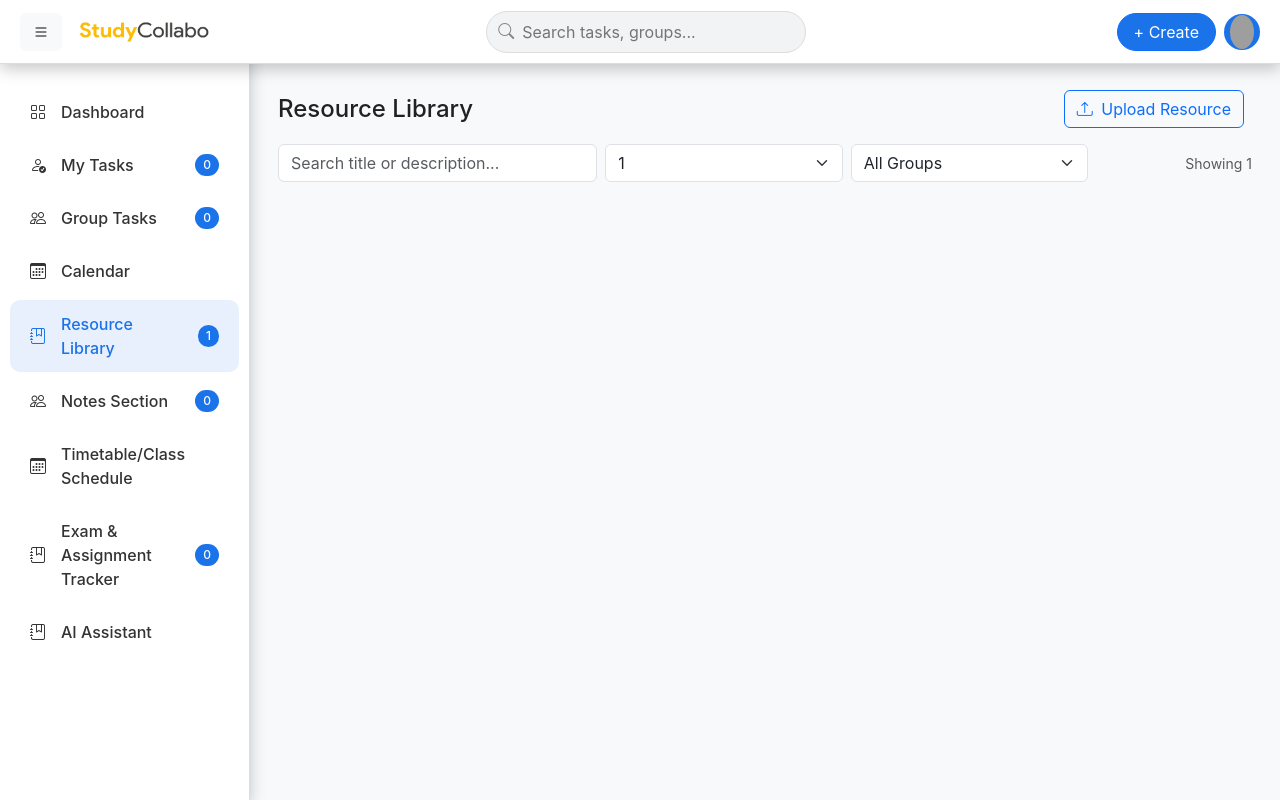
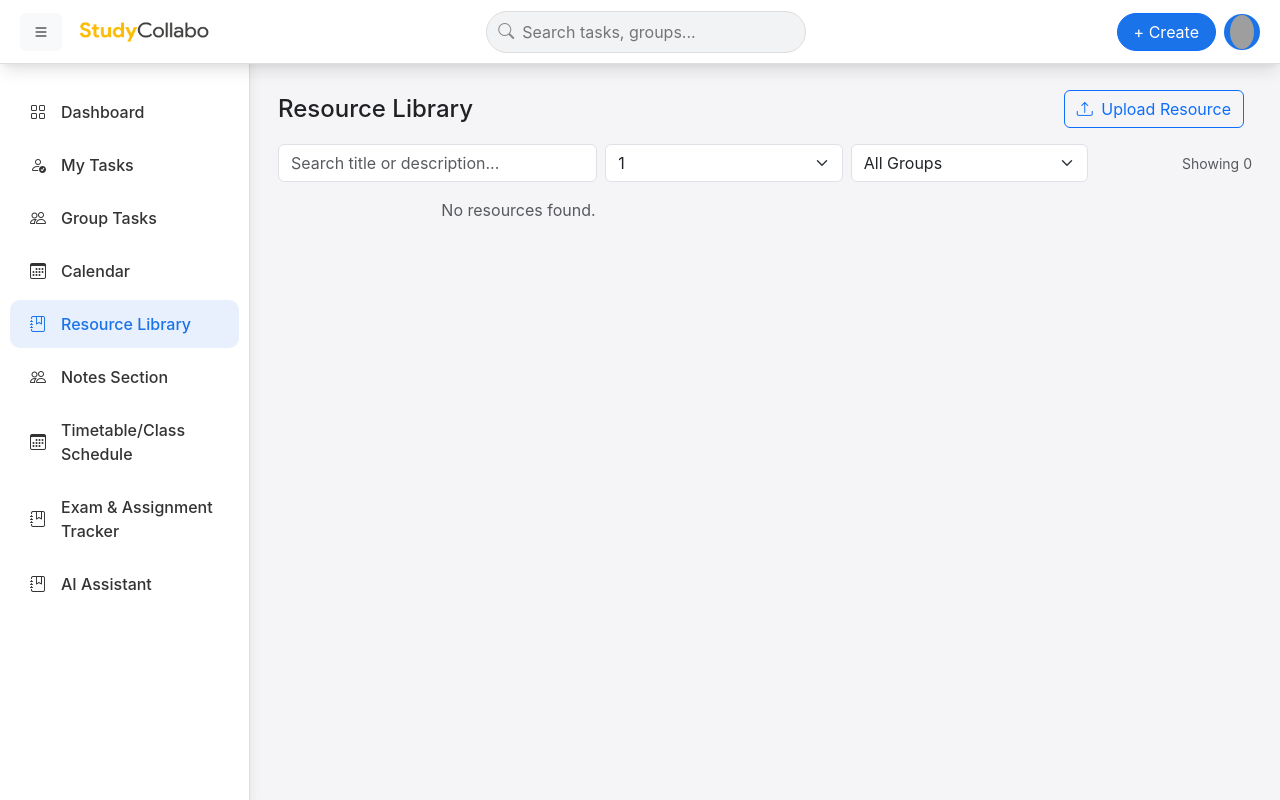
Before and after one commit to DiranDesai/StudyCollab-PHP, a PHP site: page /dashboard/resource_library.php in a window 1280 px wide. Run offline with PHP 8.4, Linux system fonts and the light colour scheme; a user stored in the database is signed in; data comes from the database, SQL or seed files in the repository; data that the repository does not hold is empty; grey boxes are pictures that could not be loaded.

Commit message:
Updating codebase

```diff
--- a/dashboard/calendar.php
+++ b/dashboard/calendar.php
@@ -64,7 +64,10 @@ $nextYear  = $month == 12 ? $year + 1 : $year;
 <link href="https://cdn.jsdelivr.net/npm/bootstrap-icons@1.11.3/font/bootstrap-icons.css" rel="stylesheet">
 <style>
 :root { --primary:#1a73e8; --surface:#fff; --bg:#f8f9fa; --text:#202124; --muted:#5f6368; }
-body { font-family:'Google Sans',sans-serif; margin:0; background:var(--bg); color:var(--text); overflow-x:hidden; }
+body {
+    font-family:-apple-system, BlinkMacSystemFont, "Segoe UI", Roboto;
+    background:var(--bg);
+}
 
 .sidebar { width:250px; height:100vh; background:var(--surface); border-right:1px solid #ddd; position:fixed; top:0; left:0; transition: width 0.3s; overflow:hidden; }
 .sidebar.collapsed { width:80px; }
--- a/dashboard/notes_section.php
+++ b/dashboard/notes_section.php
@@ -58,6 +58,9 @@ main{margin-left:250px;padding:90px 28px 40px;transition:margin-left .3s}
 #quillEditor { height:260px; }
 .modal-lg { max-width:900px; }
 .search-row .form-control, .search-row .form-select { min-height:44px; }
+.shadow-1{
+    box-shadow: rgba(0, 0, 0, 0.1) 0px 10px 15px -3px, rgba(0, 0, 0, 0.05) 0px 4px 6px -2px;
+}
 </style>
 </head>
 <body>
@@ -104,7 +107,7 @@ main{margin-left:250px;padding:90px 28px 40px;transition:margin-left .3s}
         <?php else: ?>
             <?php foreach ($notes as $n): ?>
                 <div class="col-md-4">
-                    <div class="note-card" data-course="<?= htmlspecialchars($n['course']) ?>" data-id="<?= intval($n['id']) ?>">
+                    <div class="note-card shadow-1" data-course="<?= htmlspecialchars($n['course']) ?>" data-id="<?= intval($n['id']) ?>">
                         <div style="display:flex;justify-content:space-between;align-items:flex-start;gap:8px;">
                             <div style="font-weight:600;font-size:1.02rem;"><?= htmlspecialchars($n['title']) ?: 'Untitled' ?></div>
                             <small class="text-muted"><?= date("M d, Y", strtotime($n['created_at'])) ?></small>
--- a/dashboard/resource_library.php
+++ b/dashboard/resource_library.php
@@ -224,7 +224,7 @@ $gstmt->close();
 <link href="https://cdn.jsdelivr.net/npm/bootstrap@5.3.3/dist/css/bootstrap.min.css" rel="stylesheet">
 <link href="https://cdn.jsdelivr.net/npm/bootstrap-icons@1.11.3/font/bootstrap-icons.css" rel="stylesheet">
 <style>
-:root{--primary:#1a73e8;--surface:#fff;--bg:#f8f9fa;--text:#202124}
+:root{--primary:#1a73e8;--surface:#fff;--bg:#f5f5f7;--text:#202124}
 body{font-family:Inter, system-ui, -apple-system, "Segoe UI", Roboto, "Helvetica Neue", Arial; background:var(--bg); color:var(--text); margin:0; overflow-x:hidden;}
 main{margin-left:250px;padding:90px 28px 40px;transition:margin-left .3s}
 @media(max-width:768px){main{margin-left:0!important;padding-top:80px}}
@@ -237,6 +237,18 @@ main{margin-left:250px;padding:90px 28px 40px;transition:margin-left .3s}
 .resource-cards { display:grid; grid-template-columns:repeat(auto-fill,minmax(320px,1fr)); gap:12px; margin-top:12px; }
 .resource-card { background:#fff;border:1px solid #eee;padding:14px;border-radius:10px;display:flex;flex-direction:column;justify-content:space-between; min-height:150px;}
 .small-muted{font-size:.85rem;color:#6b7280}
+
+.card-apple {
+    background:var(--card);
+    padding:22px;
+    border-radius:var(--radius);
+    border:1px solid #e5e5e7;
+    box-shadow:0 4px 20px rgba(0,0,0,0.04);
+    transition:all 0.25s ease;
+}
+.shadow-1{
+    box-shadow: rgba(0, 0, 0, 0.1) 0px 10px 15px -3px, rgba(0, 0, 0, 0.05) 0px 4px 6px -2px;
+}
 </style>
 </head>
 <body>
@@ -286,10 +298,10 @@ main{margin-left:250px;padding:90px 28px 40px;transition:margin-left .3s}
         <?php if (count($resources) === 0): ?>
             <div class="text-center text-muted">No resources found.</div>
         <?php else: foreach ($resources as $r): ?>
-            <div class="resource-card" data-course="<?= htmlspecialchars($r['course']) ?>" data-group="<?= intval($r['group_id']) ?>">
+            <div class="resource-card shadow-1" data-course="<?= htmlspecialchars($r['course']) ?>" data-group="<?= intval($r['group_id']) ?>">
                 <div>
                     <div style="font-weight:600;font-size:1.05rem"><?= htmlspecialchars($r['title']) ?></div>
-                    <div class="mt-2"><?= nl2br(htmlspecialchars(substr($r['description'],0,220))) ?><?= strlen($r['description'])>220 ? '...' : '' ?></div>
+                    <div class="mt-2">s<?= nl2br(htmlspecialchars(substr($r['description'],0,220))) ?><?= strlen($r['description'])>220 ? '...' : '' ?></div>
                 </div>
                 <div class="d-flex justify-content-between align-items-center mt-3">
                     <div class="small-muted">
--- a/includes/navbar.php
+++ b/includes/navbar.php
@@ -58,9 +58,13 @@ $first_name = explode(' ', trim($user_name))[0];
 .profile-header small { color:#555; }
 .profile-menu a { display:block; padding:10px 16px; text-decoration:none; color:#333; }
 .profile-menu a:hover { background:#f5f5f5; }
+
+.shadow-1{
+    box-shadow: rgba(0, 0, 0, 0.1) 0px 10px 15px -3px, rgba(0, 0, 0, 0.05) 0px 4px 6px -2px;
+}
 </style>
 
-<div class="topbar shadow-n1" id="topbar">
+<div class="topbar shadow-1" id="topbar">
     <div class="top-left">
         <button class="btn btn-light" id="toggleSidebar"><i class="bi bi-list"></i></button>
         <img src="../assets/img/SClogo.png" alt="StudyCollabo Logo" style="height:32px; width:auto;" class="logo1">
--- a/includes/sidebar.php
+++ b/includes/sidebar.php
@@ -1,22 +1,6 @@
 <?php
-// sidebar.php
-
-// Get current file name
+// Get current file name (e.g., 'dashboard.php')
 $current_page = basename($_SERVER['PHP_SELF']);
-$user_id = $_SESSION['user_id'] ?? 0;
-
-// Fetch counts
-$myTasks = $conn->query("SELECT COUNT(*) AS total FROM tasks WHERE user_id='$user_id'")->fetch_assoc()['total'] ?? 0;
-$groupTasks = $conn->query("
-    SELECT COUNT(*) AS total
-    FROM group_members gtm
-    JOIN group_tasks gt ON gtm.id = gt.id
-    WHERE gtm.user_id='$user_id'
-")->fetch_assoc()['total'] ?? 0;
-$resources = $conn->query("SELECT COUNT(*) AS total FROM resources")->fetch_assoc()['total'] ?? 0;
-$notes = $conn->query("SELECT COUNT(*) AS total FROM notes WHERE user_id='$user_id'")->fetch_assoc()['total'] ?? 0;
-$assignments = $conn->query("SELECT COUNT(*) AS total FROM assessments WHERE user_id='$user_id'")->fetch_assoc()['total'] ?? 0;
-$calendarEvents = $conn->query("SELECT COUNT(*) AS total FROM calendar_events WHERE user_id='$user_id'")->fetch_assoc()['total'] ?? 0;
 ?>
 
 <style>
@@ -24,18 +8,13 @@ $calendarEvents = $conn->query("SELECT COUNT(*) AS total FROM calendar_events WH
 .sidebar {
   width: 250px;
   height: 100vh;
-  background: var(--surface, #fff);
+  background: var(--surface);
+  border-right: 1px solid #ddd;
   position: fixed;
   top: 0;
   left: 0;
   transition: width 0.3s;
   overflow: hidden;
-  z-index: 1;
-  border-right: 1px solid #ddd;
-}
-
-.shadow-n1 {
-  box-shadow: 0 5px 15px rgba(0, 0, 0, 0.219);
 }
 
 .sidebar.collapsed {
@@ -45,7 +24,7 @@ $calendarEvents = $conn->query("SELECT COUNT(*) AS total FROM calendar_events WH
 .sidebar .logo {
   font-size: 1.3rem;
   font-weight: 600;
-  color: var(--primary, #007aff);
+  color: var(--primary);
   padding: 20px;
   display: flex;
   align-items: center;
@@ -69,113 +48,36 @@ $calendarEvents = $conn->query("SELECT COUNT(*) AS total FROM calendar_events WH
   border-radius: 10px;
   margin: 5px 10px;
   transition: 0.3s;
-  position: relative;
 }
 
 .sidebar ul li a:hover,
 .sidebar ul li a.active {
   background: #e8f0fe;
-  color: var(--primary, #007aff);
+  color: var(--primary);
 }
 
 .sidebar.collapsed ul li a span {
   display: none;
 }
-
-.count-badge {
-  background: var(--primary, #007aff);
-  color: white;
-  padding: 2px 8px;
-  border-radius: 12px;
-  font-size: 0.75rem;
-  margin-left: auto;
-}
-
-@media(max-width:768px){
-  .sidebar{width:0; display:none;}
+.shadow-1{
+    box-shadow: rgba(0, 0, 0, 0.1) 0px 10px 15px -3px, rgba(0, 0, 0, 0.05) 0px 4px 6px -2px;
 }
 </style>
 
-<!-- Sidebar HTML -->
-<div class="sidebar shadow-n1" id="sidebar">
-  <div class="logo mb-5"></div>
+<!-- Sidebar -->
+<div class="sidebar shadow-1" id="sidebar">
+  <div class="logo mb-6">
 
-  <ul class="mt-7">
-    <li>
-      <a href="../dashboard/dashboard.php" class="<?= $current_page == 'dashboard.php' ? 'active' : '' ?>">
-        <i class="bi bi-grid"></i> <span>Dashboard</span>
-      </a>
-    </li>
-
-    <li>
-      <a href="tasks.php" class="<?= $current_page == 'tasks.php' ? 'active' : '' ?>">
-        <i class="bi bi-person-check"></i>
-        <span>My Tasks</span>
-        <span class="count-badge"><?= $myTasks ?></span>
-      </a>
-    </li>
-
-    <li>
-      <a href="group_tasks.php" class="<?= $current_page == 'group_tasks.php' ? 'active' : '' ?>">
-        <i class="bi bi-people"></i>
-        <span>Group Tasks</span>
-        <span class="count-badge"><?= $groupTasks ?></span>
-      </a>
-    </li>
-
-    <li>
-      <a href="calendar.php" class="<?= $current_page == 'calendar.php' ? 'active' : '' ?>">
-        <i class="bi bi-calendar3"></i>
-        <span>Calendar</span>
-        <!-- <span class="count-badge"><?= $calendarEvents ?></span> -->
-      </a>
-    </li>
-
-    <li>
-      <a href="resource_library.php" class="<?= $current_page == 'resource_library.php' ? 'active' : '' ?>">
-        <i class="bi bi-journal-bookmark"></i>
-        <span>Resource Library</span>
-        <span class="count-badge"><?= $resources ?></span>
-      </a>
-    </li>
-
-    <li>
-      <a href="notes_section.php" class="<?= $current_page == 'notes_section.php' ? 'active' : '' ?>">
-        <i class="bi bi-people"></i>
-        <span>Notes Section</span>
-        <span class="count-badge"><?= $notes ?></span>
-      </a>
-    </li>
-
-    <li>
-      <a href="timetable_class_schedule.php" class="<?= $current_page == 'timetable_class_schedule.php' ? 'active' : '' ?>">
-        <i class="bi bi-calendar3"></i>
-        <span>Timetable/Class Schedule</span>
-      </a>
-    </li>
-
-    <li>
-      <a href="exam_assignment_tracker.php" class="<?= $current_page == 'exam_assignment_tracker.php' ? 'active' : '' ?>">
-        <i class="bi bi-journal-bookmark"></i>
-        <span>Exam & Assignment Tracker</span>
-        <span class="count-badge"><?= $assignments ?></span>
-      </a>
-    </li>
-
-    <li>
-      <a href="ai_assistant.php" class="<?= $current_page == 'ai_assistant.php' ? 'active' : '' ?>">
-        <i class="bi bi-journal-bookmark"></i><span>AI Assistant</span>
-      </a>
-    </li>
+  </div>
+  <ul class="mt-5">
+    <li><a href="../dashboard/dashboard.php" class="<?= $current_page == 'dashboard.php' ? 'active' : '' ?>"><i class="bi bi-grid"></i> <span>Dashboard</span></a></li>
+    <li><a href="tasks.php" class="<?= $current_page == 'tasks.php' ? 'active' : '' ?>"><i class="bi bi-person-check"></i> <span>My Tasks</span></a></li>
+    <li><a href="group_tasks.php" class="<?= $current_page == 'group_tasks.php' ? 'active' : '' ?>"><i class="bi bi-people"></i> <span>Group Tasks</span></a></li>
+    <li><a href="calendar.php" class="<?= $current_page == 'calendar.php' ? 'active' : '' ?>"><i class="bi bi-calendar3"></i> <span>Calendar</span></a></li>
+    <li><a href="resource_library.php" class="<?= $current_page == 'resource_library.php' ? 'active' : '' ?>"><i class="bi bi-journal-bookmark"></i> <span>Resource Library</span></a></li>
+    <li><a href="notes_section.php" class="<?= $current_page == 'notes_section.php' ? 'active' : '' ?>"><i class="bi bi-people"></i> <span>Notes Section</span></a></li>
+    <li><a href="timetable_class_schedule.php" class="<?= $current_page == 'timetable_class_schedule.php' ? 'active' : '' ?>"><i class="bi bi-calendar3"></i> <span>Timetable/Class Schedule</span></a></li>
+    <li><a href="exam_assignment_tracker.php" class="<?= $current_page == 'exam_assignment_tracker.php' ? 'active' : '' ?>"><i class="bi bi-journal-bookmark"></i> <span>Exam & Assignment Tracker</span></a></li>
+    <li><a href="ai_assistant.php" class="<?= $current_page == 'ai_assistant.php' ? 'active' : '' ?>"><i class="bi bi-journal-bookmark"></i> <span>AI Assistant</span></a></li>
   </ul>
 </div>
-
-<!-- Sidebar Toggle Script -->
-<script>
-// const sidebar = document.getElementById('sidebar');
-// const toggleSidebar = document.getElementById('toggleSidebar');
-
-// toggleSidebar?.addEventListener('click', () => {
-//     sidebar.classList.toggle('collapsed');
-// });
-</script>
```
Also changed, not shown: dashboard/dashboard.php (+8 -1 lines), dashboard/exam_assignment_tracker.php (added, +139 -0 lines), dashboard/group_tasks.php (+9 -2 lines), assets/default-avatar.jpg (renamed from assets/default.jpg), 1 other file.
